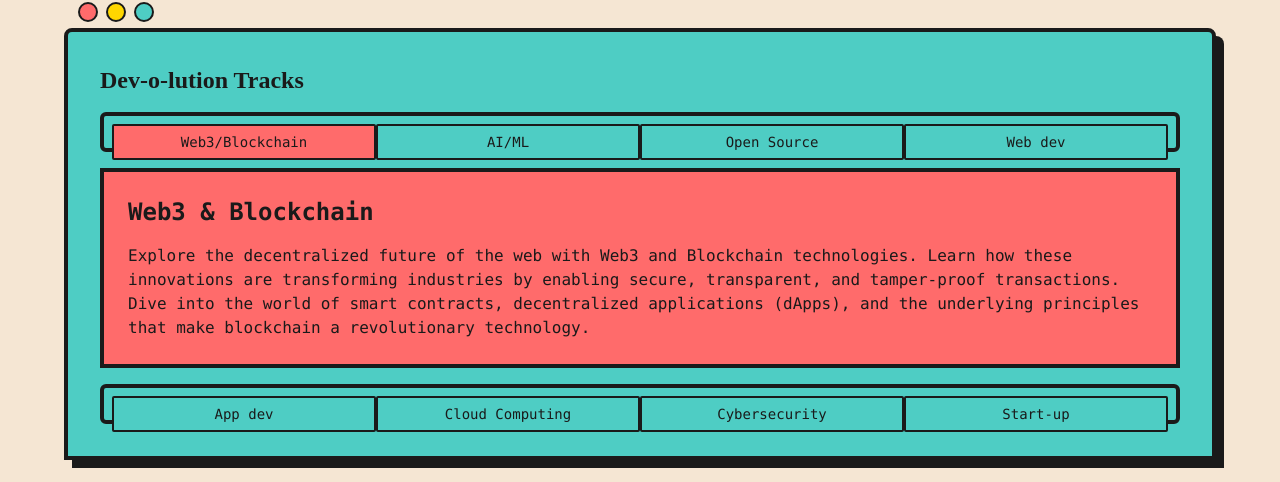
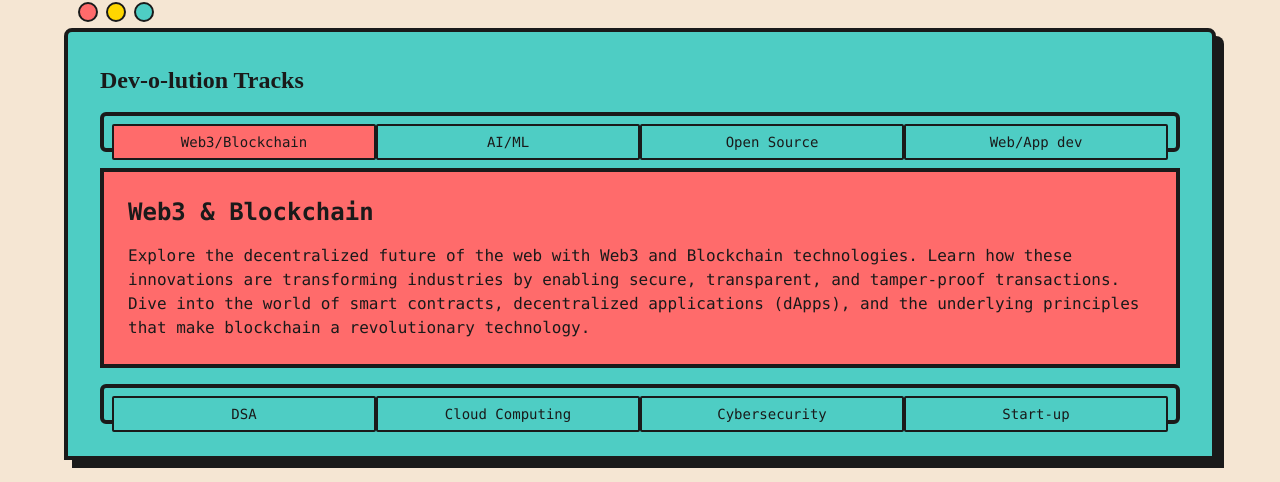
Before and after one commit to gdg-da/devolution, a Next.js app: page / in a window 1280 px wide. Shown: the part 1456-1938 px from the top of the page. Built offline with nearby package versions, Linux system fonts and the light colour scheme; a web font is replaced by a local one.

Commit message:
chore(tracks): added DSA in tracks and combined web and app

```diff
--- a/src/components/DevolutionLanding.tsx
+++ b/src/components/DevolutionLanding.tsx
@@ -217,7 +217,7 @@ export default function DevolutionLanding() {
                                 <TabsTrigger value="web3" className="data-[state=active]:bg-[#ff6b6b] bg-[#4ecdc4] border-2 border-[#1a1a1a] hover-lift">Web3/Blockchain</TabsTrigger>
                                 <TabsTrigger value="ai" className="data-[state=active]:bg-[#ff6b6b] bg-[#4ecdc4] border-2 border-[#1a1a1a] hover-lift">AI/ML</TabsTrigger>
                                 <TabsTrigger value="open-source" className="data-[state=active]:bg-[#ff6b6b] bg-[#4ecdc4] border-2 border-[#1a1a1a] hover-lift">Open Source</TabsTrigger>
-                                <TabsTrigger value="webdev" className="data-[state=active]:bg-[#ff6b6b] bg-[#4ecdc4] border-2 border-[#1a1a1a] hover-lift">Web dev</TabsTrigger>
+                                <TabsTrigger value="webappdev" className="data-[state=active]:bg-[#ff6b6b] bg-[#4ecdc4] border-2 border-[#1a1a1a] hover-lift">Web/App dev</TabsTrigger>
                             </TabsList>
                             <TabsContent value="web3" className="bg-[#ff6b6b] p-6 mt-4 border-4 border-[#1a1a1a] slide-in-animation">
                                 <h3 className="text-2xl font-bold mb-4">Web3 & Blockchain</h3>
@@ -231,13 +231,13 @@ export default function DevolutionLanding() {
                                 <h3 className="text-2xl font-bold mb-4">Open Source</h3>
                                 <p className="lg">Learn how to meaningfully contribute to Open Source Projects and become part of a global community of developers. Understand the principles of open-source software, the benefits of collaboration, and how to get started with contributing to projects that matter. Gain insights into the tools and platforms that facilitate open-source development.</p>
                             </TabsContent>
-                            <TabsContent value="webdev" className="bg-[#ff6b6b] p-6 mt-4 border-4 border-[#1a1a1a] slide-in-animation">
-                                <h3 className="text-2xl font-bold mb-4">Web Development</h3>
-                                <p className="lg">Unlock your potential in web development by gaining insights from experts in the field. Learn about the latest trends, tools, and technologies that are shaping the future of the web. From front-end frameworks to back-end architectures, discover how to build robust, scalable, and user-friendly web applications.</p>
+                            <TabsContent value="webappdev" className="bg-[#ff6b6b] p-6 mt-4 border-4 border-[#1a1a1a] slide-in-animation">
+                                <h3 className="text-2xl font-bold mb-4">Web & App Development</h3>
+                                <p className="lg">Unlock your potential in web and app development by gaining insights from experts in the field. Learn about the latest trends, tools, and technologies that are shaping the future of development. Discover how to build robust, scalable, and user-friendly applications.</p>
                             </TabsContent>
-                            <TabsContent value="appdev" className="bg-[#ff6b6b] p-6 mt-4 border-4 border-[#1a1a1a] slide-in-animation">
-                                <h3 className="text-2xl font-bold mb-4">App Development</h3>
-                                <p className="lg">Learn how to build mobile applications that provide seamless user experiences. Explore the different platforms, tools, and frameworks used in app development. Understand the process of designing, developing, and deploying mobile apps to the cloud, and how to ensure they are secure and performant.</p>
+                            <TabsContent value="dsa" className="bg-[#ff6b6b] p-6 mt-4 border-4 border-[#1a1a1a] slide-in-animation">
+                                <h3 className="text-2xl font-bold mb-4">DSA</h3>
+                                <p className="lg">Unlock the secrets to acing coding challenges and technical interviews by diving deep into the world of DSA and Competitive Programming. Gain the skills to think critically and solve complex problems efficiently. Whether you&apos;re preparing for job placements, excelling in hackathons, or simply sharpening your coding expertise, this talk is your gateway to becoming a problem-solving powerhouse!</p>
                             </TabsContent>
                             <TabsContent value="cloud" className="bg-[#ff6b6b] p-6 mt-4 border-4 border-[#1a1a1a] slide-in-animation">
                                 <h3 className="text-2xl font-bold mb-4">Cloud Computing</h3>
@@ -252,7 +252,7 @@ export default function DevolutionLanding() {
                                 <p className="lg">Get insights on how to start your own tech company from industry experts and successful entrepreneurs. Learn about the challenges and opportunities in the start-up ecosystem, from ideation to funding and scaling. Understand the importance of innovation, market research, and building a strong team to drive your start-up to success.</p>
                             </TabsContent>
                             <TabsList className="grid w-full grid-cols-2 md:grid-cols-4 bg-[#4ecdc4] p-2 border-4 border-[#1a1a1a] mt-4">
-                            <TabsTrigger value="appdev" className="data-[state=active]:bg-[#ff6b6b] bg-[#4ecdc4] border-2 border-[#1a1a1a] hover-lift">App dev</TabsTrigger>
+                            <TabsTrigger value="dsa" className="data-[state=active]:bg-[#ff6b6b] bg-[#4ecdc4] border-2 border-[#1a1a1a] hover-lift">DSA</TabsTrigger>
                                 <TabsTrigger value="cloud" className="data-[state=active]:bg-[#ff6b6b] bg-[#4ecdc4] border-2 border-[#1a1a1a] hover-lift">Cloud Computing</TabsTrigger>
                                 <TabsTrigger value="cyber" className="data-[state=active]:bg-[#ff6b6b] bg-[#4ecdc4] border-2 border-[#1a1a1a] hover-lift">Cybersecurity</TabsTrigger>
                                 <TabsTrigger value="startup" className="data-[state=active]:bg-[#ff6b6b] bg-[#4ecdc4] border-2 border-[#1a1a1a] hover-lift">Start-up</TabsTrigger>
```
